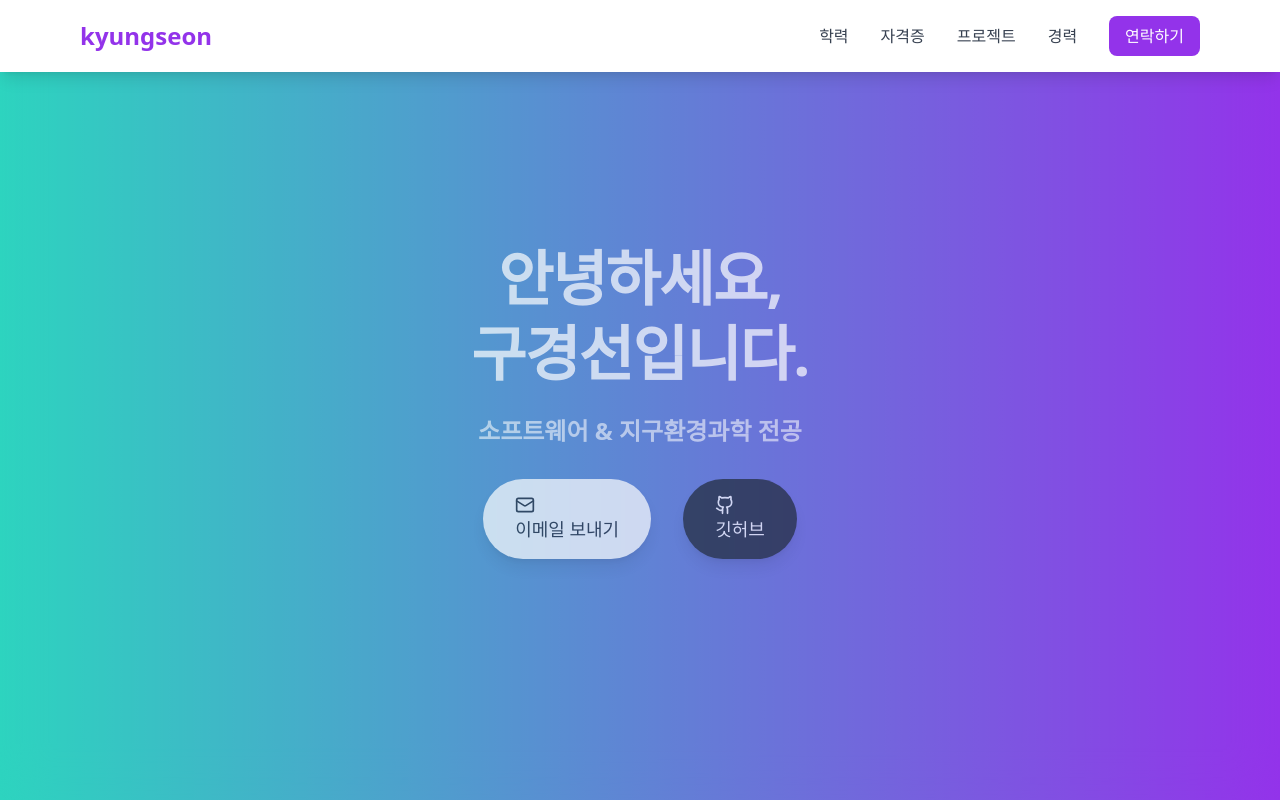
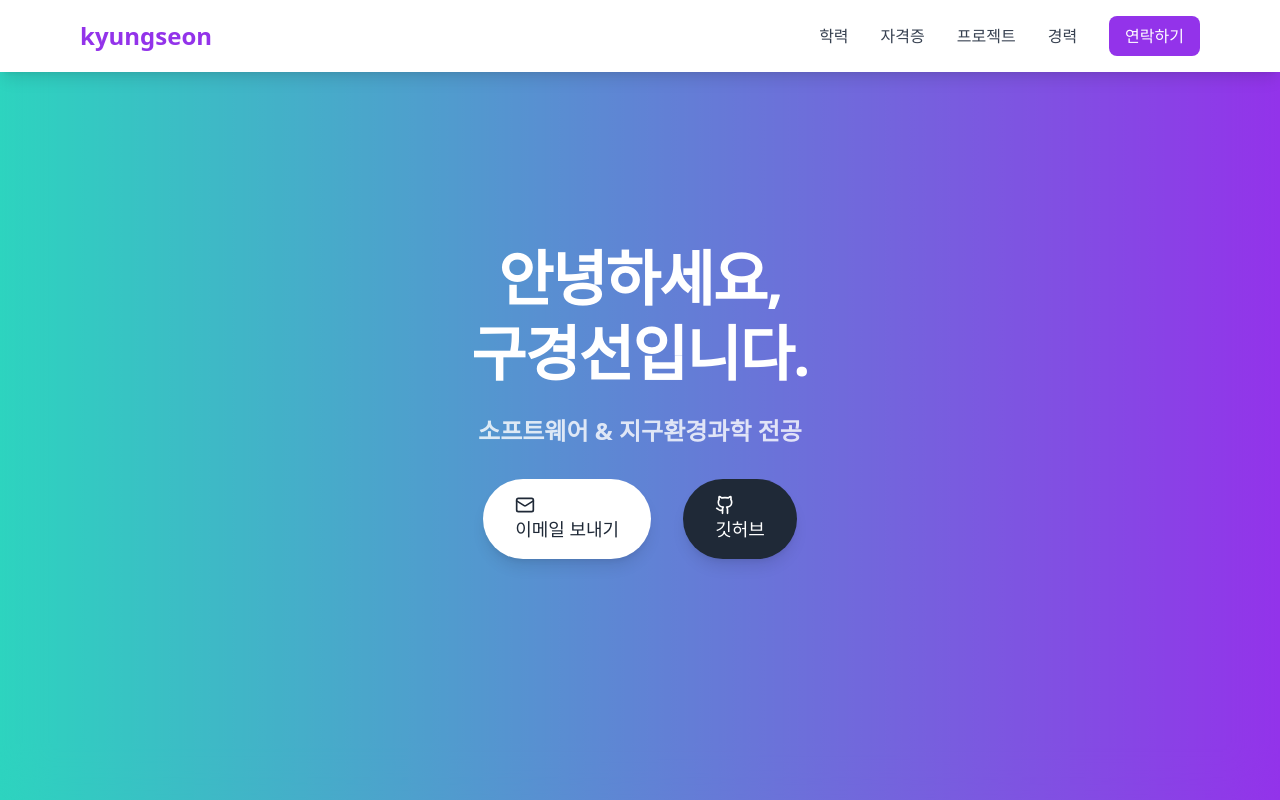
Before and after one commit to kookyungseon/portfolio-site, a React (Create React App) app: page / in a window 1280 px wide. Shown: the top 800 px of the page. Built offline with nearby package versions, Linux system fonts and the light colour scheme.

Commit message:
변경사항에 대한 설명

```diff
--- a/src/components/Hero.js
+++ b/src/components/Hero.js
@@ -4,7 +4,7 @@ import { Github, Mail } from 'lucide-react';
 const Hero = () => {
   return (
     <header className="relative w-full h-screen bg-gradient-to-r from-teal-400 to-purple-600 flex items-center justify-center text-white">
-      <div className="text-center px-6 md:px-12 max-w-4xl w-full">
+      <div className="text-center px-6 md:px-12 max-w-4xl w-full relative z-10">
         <h1 className="text-6xl font-extrabold mb-6 leading-tight tracking-tight animate-slide-up">
           안녕하세요, <br />
           구경선입니다.
@@ -35,7 +35,7 @@ const Hero = () => {
       </div>
 
       {/* 배경에 추가된 스타일 - 부드러운 블러 효과 */}
-      <div className="absolute inset-0 bg-gradient-to-r from-teal-400 to-purple-600 opacity-30 blur-xl"></div>
+      <div className="absolute inset-0 bg-gradient-to-r from-teal-400 to-purple-600 opacity-30 blur-xl z-0"></div>
     </header>
   );
 };
```
